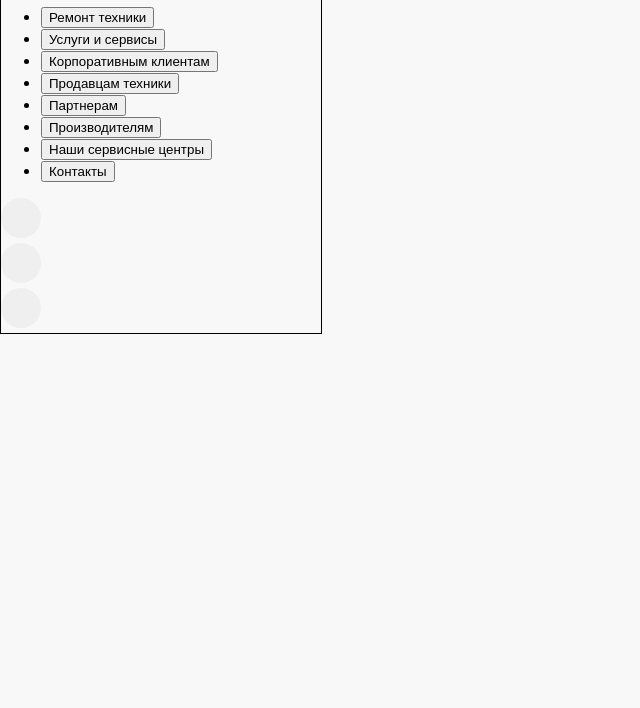
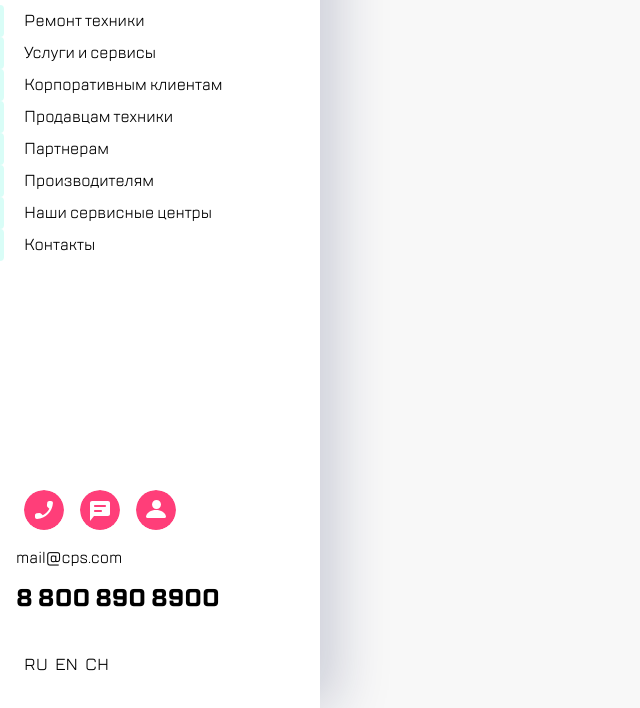
Before and after one commit to ElenaBeliaeva1/ProjectKata, a plain HTML site: page menu.html in a window 1280 px wide. Shown: the part 92-800 px from the top of the page, without its empty margins (0-640 px from the left). Drawn offline with Linux system fonts and the light colour scheme.

Commit message:
Adding footer

```diff
--- a/menu.html
+++ b/menu.html
@@ -11,11 +11,11 @@
     <div class="menu-container">
       <header>
         <div class = "header-menu-active">
-          <div class = menu-items">
+          <div class = "menu-items">
             <button class="menu-items__button menu-items__burger-cansel"></button>
           </div>
           <div class = "menu-items">
-            <img class="menu-items__logo" src = "images/Group.svg" alt = "logo">
+            <img class="menu-items__logo header-menu-active__logo" src = "images/Group.svg" alt = "logo">
           </div>
           <div class = menu-items">
             <button class="menu-items__button menu-items__search"></button>
@@ -24,17 +24,17 @@
       </header>
       <main>
         <ul class = "list">
-          <li><button class = "list__items">Ремонт техники</button></li>
-          <li><button class = "list__items">Услуги и сервисы</button></li>
-          <li><button class = "list__items">Корпоративным клиентам</button></li>
-          <li><button class = "list__items">Продавцам техники</button></li>
-          <li><button class = "list__items">Партнерам</button></li>
-          <li><button class = "list__items">Производителям</button></li>
-          <li><button class = "list__items">Наши сервисные центры</button></li>
-          <li><button class = "list__items">Контакты</button></li>
+          <li><div class="list-separator"></div><a class = "list__items">Ремонт техники</a></li>
+          <li><div class="list-separator"></div><a class = "list__items">Услуги и сервисы</a></li>
+          <li><div class="list-separator"></div><a class = "list__items">Корпоративным клиентам</a></li>
+          <li><div class="list-separator"></div><a class = "list__items">Продавцам техники</a></li>
+          <li><div class="list-separator"></div><a class = "list__items">Партнерам</a></li>
+          <li><div class="list-separator"></div><a class = "list__items">Производителям</a></li>
+          <li><div class="list-separator"></div><a class = "list__items">Наши сервисные центры</a></li>
+          <li><div class="list-separator"></div><a class = "list__items">Контакты</a></li>
         </ul>
       </main>
-      <footer>
+        <div class="footer">
           <div class="footer-console">
             <div class="footer-console__items">
               <button class="menu-items__button footer-console__call"></button>
@@ -43,10 +43,16 @@
               <button class="menu-items__button footer-console__message"></button>
             </div>
             <div class="footer-console__items">
-            <button class="menu-items__button footer-console__profile"></button>
+              <button class="menu-items__button footer-console__profile"></button></div>
+          </div>
+          <div class="contact-mail">mail@cps.com</div>
+          <div class="contact-telephone">8 800 890 8900</div>
+          <div class="lang">
+              <div class="ru">RU</div>
+              <div class="en">EN</div>
+              <div class="ch">CH</div>
           </div>
         </div>
-      </footer>
     </div>
   </body>
 </html>
--- a/style/menu-active.css
+++ b/style/menu-active.css
@@ -1,8 +1,11 @@
 .menu-container{
     width: 320px;
-    border: 1px solid black;
-
-
+    height: auto;
+    background: #FFFFFF;
+    box-shadow: 16px 0 52px 0 #0E185033, -2px 0 4px 0 #454F7E05;
+    min-height: 100vh;
+    display: flex;
+    flex-direction: column;
 }
 
 /* Header */
@@ -12,11 +15,98 @@
     padding-left: 24px;
     padding-top: 23px;
 }
+
+.header-menu-active__logo{
+    margin-left: 16px;
+}
+
 .menu-items__burger-cansel{
     background-image: url("../images/burgermenu.svg");
+}
 
-}
 .menu-items__search{
     background-image: url("../images/search.svg");
-    margin-left: auto;
+    margin-left: 78px;
 }
+
+/*Main-list*/
+
+.list{
+    list-style-type:none;
+    padding-left: 0;
+}
+
+.list-separator{
+    height: 32px;
+    width: 4px;
+    background: #41F6D7;
+    border-top-right-radius: 20px;
+    border-bottom-right-radius: 20px;
+    opacity: 0.2;
+}
+
+li{
+    display: flex;
+    line-height: 32px;
+}
+
+.list__items{
+    background-color:#FFFFFF;
+    padding-left: 20px;
+}
+
+/*Footer*/
+.footer{
+    margin-top: auto;
+}
+
+.footer-console{
+    display: flex;
+}
+
+.footer-console__call{
+    background-image: url("../images/call.svg");
+    margin-left: 24px;
+    margin-bottom: 16px;
+}
+
+.footer-console__message{
+    background-image: url("../images/mess.svg");
+    margin-left: 16px;
+    margin-bottom: 16px;
+}
+
+.footer-console__profile{
+    background-image: url("../images/profile.svg");
+    margin-left: 16px;
+    margin-bottom: 16px;
+}
+
+.contact-mail{
+    font-size: 16px;
+    line-height: 24px;
+    margin-left: 16px;
+    margin-bottom: 12px;
+}
+
+.contact-telephone{
+    font-size: 24px;
+    line-height: 32px;
+    font-weight: 900;
+    margin-left: 16px;
+    margin-bottom: 40px;
+}
+
+.lang{
+    display: flex;
+    margin-left: 24px;
+    margin-bottom: 32px;
+}
+
+.ru{
+    margin-right: 7px;
+}
+
+.en{
+    margin-right: 7px;
+}
```
Lines whose indentation alone changed are shown as unchanged.
